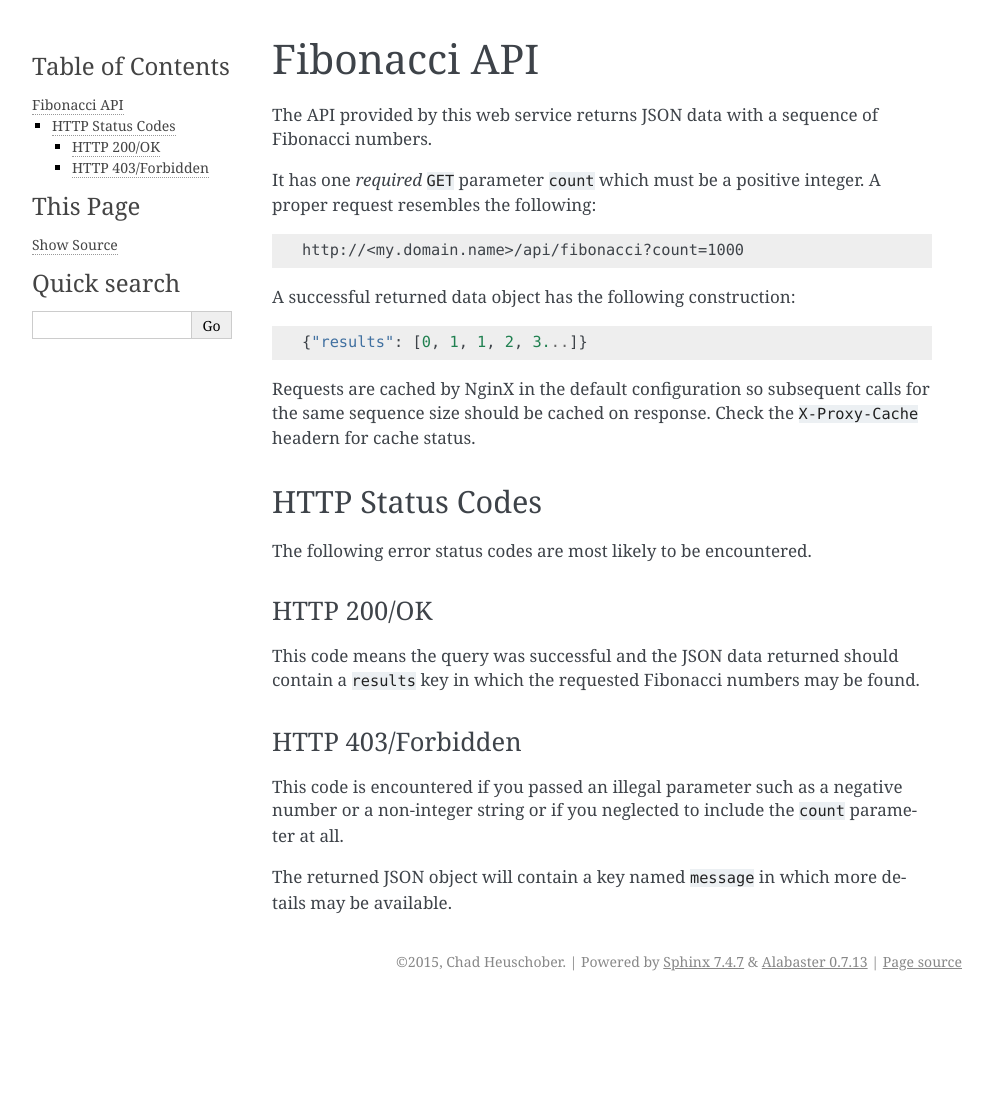
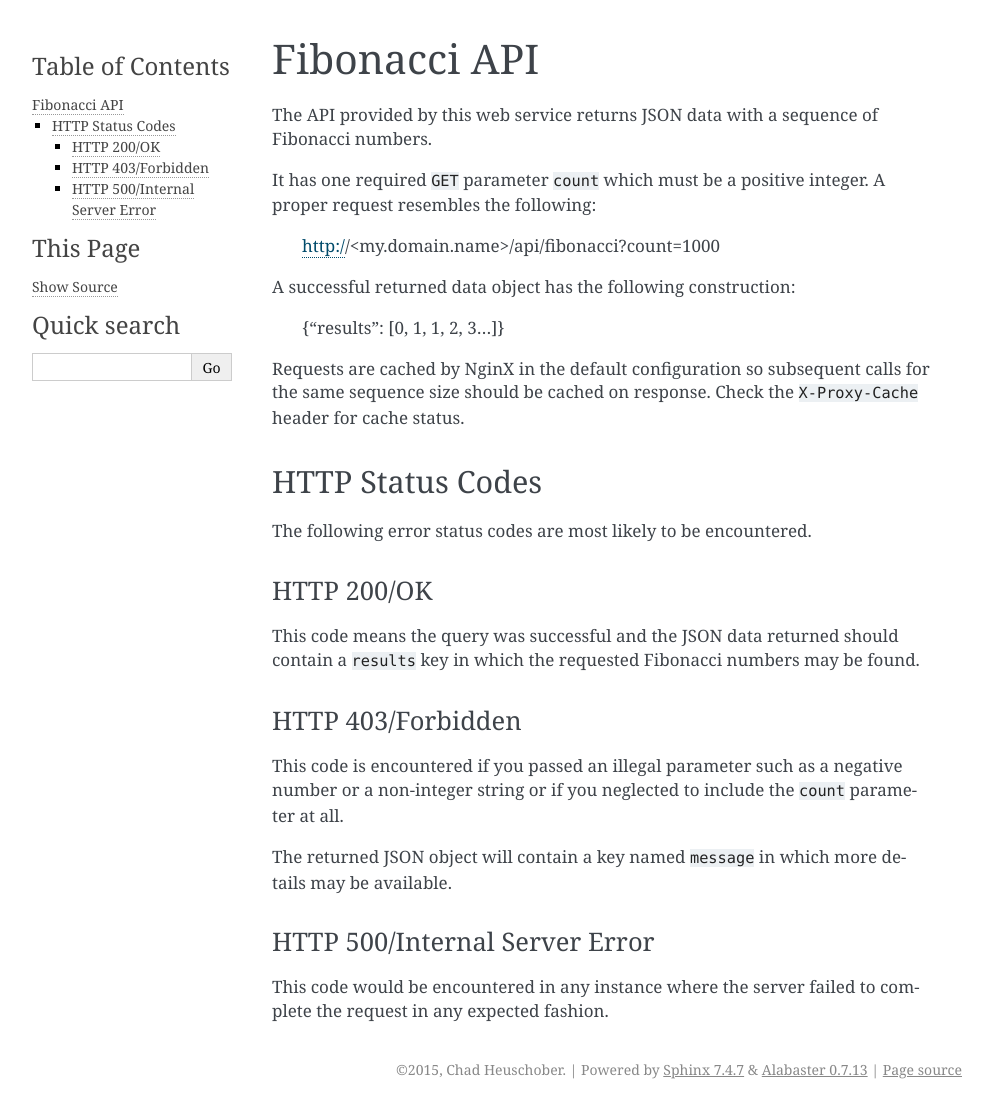
Before and after one commit to cheuschober/fibonacci-service, a Sphinx documentation site: the page built from docs/fibonacci_api.rst, in a window 1280 px wide. Shown: the whole page, without its empty margins (148-1140 px from the left). Built offline with Sphinx 7.4.7, drawn with Linux system fonts in a browser that asks for light colours; before the commit the page ends 1001 px from its top, so only the background shows below that.

Commit message:
Documentation fixes.

```diff
--- a/docs/fibonacci_api.rst
+++ b/docs/fibonacci_api.rst
@@ -4,18 +4,18 @@ Fibonacci API
 The API provided by this web service returns JSON data with a sequence of
 Fibonacci numbers.
 
-It has one *required* ``GET`` parameter ``count`` which must be a positive
-integer. A proper request resembles the following::
+It has one required ``GET`` parameter ``count`` which must be a positive
+integer. A proper request resembles the following:
 
     http://<my.domain.name>/api/fibonacci?count=1000
 
-A successful returned data object has the following construction::
+A successful returned data object has the following construction:
 
     {"results": [0, 1, 1, 2, 3...]}
 
 Requests are cached by NginX in the default configuration so subsequent calls
 for the same sequence size should be cached on response. Check the
-``X-Proxy-Cache`` headern for cache status.
+``X-Proxy-Cache`` header for cache status.
 
 HTTP Status Codes
 -----------------
@@ -38,3 +38,9 @@ negative number or a non-integer string or if you neglected to include the
 
 The returned JSON object will contain a key named ``message`` in which more
 details may be available.
+
+HTTP 500/Internal Server Error
+^^^^^^^^^^^^^^^^^^^^^^^^^^^^^^
+
+This code would be encountered in any instance where the server failed to
+complete the request in any expected fashion.
```
Also changed, not shown: 1 other file.
